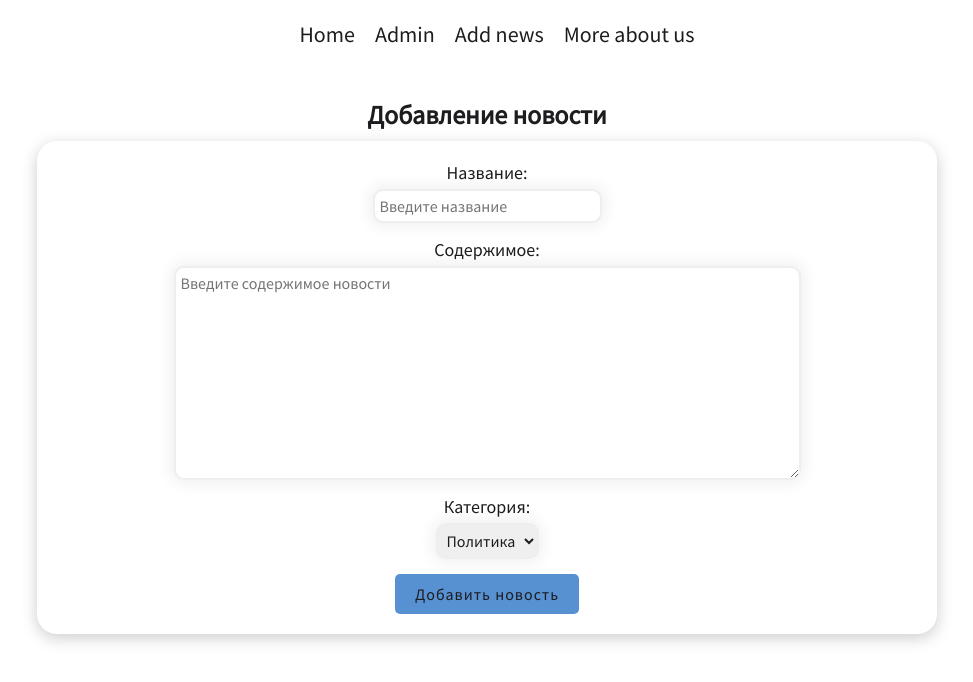
After one commit to sdfy-fly/news-site, a Django app: page /news/add-news in a window 1280 px wide. The commit adds this page. Shown: the top 682 px of the page, without its empty margins (153-1126 px from the left). Run offline with Django 4.2, Linux system fonts and the light colour scheme; data comes from the database, SQL or seed files in the repository; both versions use the stored data as it was after the commit.

Commit message:
add own news

```diff
--- /dev/null
+++ b/news/forms.py
@@ -0,0 +1,21 @@
+from django import forms
+from .models import Category
+
+class NewsForm(forms.Form):
+    title = forms.CharField(max_length=150, label='Название' , widget=forms.TextInput(
+        attrs={
+            "placeholder" : 'Введите название',
+        }
+    ))
+    content = forms.CharField(label='Содержимое' , widget=forms.Textarea(
+        attrs={
+            "rows" : 10,
+            "cols" : 70,
+            "placeholder" : 'Введите содержимое новости'
+        }
+    ))
+    category = forms.ModelChoiceField(
+        queryset=Category.objects.all() ,
+        label='Категория' ,
+        empty_label=None,
+    )
--- a/news/models.py
+++ b/news/models.py
@@ -7,6 +7,9 @@ class News(models.Model):
     content = models.TextField(blank=True , verbose_name='Содержимое')
     created_at = models.DateTimeField(auto_now_add=True,verbose_name='Дата')
     category = models.ForeignKey('Category' , on_delete= models.CASCADE , verbose_name='Категория')
+
+    def get_absolute_url(self):
+        return reverse('view_news' , kwargs={"news_id" : self.pk})
 
     def __str__(self) :
         return self.title
--- a/news/urls.py
+++ b/news/urls.py
@@ -4,5 +4,6 @@ from .views import *
 urlpatterns = [
     path('', index , name='home') ,
     path('category/<int:category_id>/' , get_category , name='category'),
-    path('news/<int:news_id>' , view_news , name='view_news')
+    path('news/<int:news_id>' , view_news , name='view_news'),
+    path('news/add-news' , add_news , name='add_news')
 ]
--- a/news/views.py
+++ b/news/views.py
@@ -1,6 +1,6 @@
-from django.shortcuts import render
+from django.shortcuts import render , get_object_or_404 , redirect
 from .models import News , Category
-
+from .forms import NewsForm
 
 def index(request):
 
@@ -25,7 +25,34 @@ def get_category(request , category_id) :
 def view_news(request , news_id):
 
     context = {
-        'news' : News.objects.get(pk=news_id)
+        # 'news' : News.objects.get(pk=news_id)
+        'news' : get_object_or_404(News , pk=news_id)
     }
 
     return render(request , 'news/view_news.html' , context)
+
+
+def add_news(request):
+
+    if request.method == 'POST' :
+        form = NewsForm(request.POST)
+
+        if form.is_valid():
+
+            title = form.cleaned_data['title']
+            content = form.cleaned_data['content']
+            category = form.cleaned_data['category']
+
+            new = News.objects.create( title=title , content=content , category=category)
+            # News.objects.create(**form.cleaned_data)
+            return redirect(new)
+
+
+    else :
+        form = NewsForm()
+
+    context = {
+        'form' : form
+    }
+
+    return render(request , 'news/add_news.html' , context)
--- /dev/null
+++ b/static/news/css/add_news.css
@@ -0,0 +1,73 @@
+
+.cardForm h1
+{
+    display: flex;
+    align-items: center;
+}
+
+.main_cards h1,p
+{
+    font-family: "SourceRegular";
+    font-size: 18px;
+    color : #1D1D1F;
+}
+
+.main_cards h1
+{
+    text-align: center;
+    padding-bottom: 10px;
+    font-size: 26px;
+}
+
+.form p
+{
+    display: flex;
+    align-items: center;
+    padding-bottom: 15px;
+    flex-direction: column;
+
+}
+
+.form
+{
+    display: flex;
+    align-items: center;
+    flex-direction: column;
+    padding: 20px;
+    border-radius: 20px;
+    box-shadow: 0 4px 16px #ccc;
+}
+
+.form_button {
+    padding: 10px 20px;
+    border: none;
+    border-radius: 5px;
+
+    font-family: "SourceRegular";
+    font-size: 16px;
+    color : #1D1D1F;
+
+    letter-spacing: 1px;
+    background-color: #5791d2;
+    outline: none;
+    cursor: pointer;
+    transition: 0.3s;
+}
+
+label
+{
+    padding-bottom: 5px;
+}
+
+input , select , textarea
+{
+    padding: 5px;
+    font-family: "SourceRegular";
+    font-size: 16px;
+    color : #1D1D1F;
+    border: 2px solid #eee;
+    box-shadow:0 0 15px 4px rgba(0,0,0,0.06);
+    border-radius:10px;
+
+    width: 100%;
+}
--- /dev/null
+++ b/templates/news/add_news.html
@@ -0,0 +1,36 @@
+{% extends 'news/index.html' %}
+{% load static %}
+
+
+{% block links %}
+    <link rel="stylesheet" href="{% static 'news/css/add_news.css' %}">
+{% endblock %}
+
+{% block title %}
+    Add new
+{% endblock %}
+
+{% block sidebar %}
+{%endblock%}
+
+
+
+{% block content %}
+
+    <div class="main_cards">
+
+        <div class="form_card">
+            <h1>Добавление новости</h1>
+            <form method="post" class="form">
+
+                {% csrf_token %}
+                {{ form.as_p }}
+
+                <button type="submit" class="form_button">Добавить новость</button>
+
+            </form>
+        </div>
+
+    </div>
+
+{% endblock %}
--- a/templates/news/includes/_header.html
+++ b/templates/news/includes/_header.html
@@ -1,5 +1,6 @@
 <div class="header">
     <a href="{% url 'home' %}" >Home</a>
     <a href="/admin" target="_blank">Admin</a>
+    <a href="{% url 'add_news' %}" >Add news</a>
     <a href="{% url 'home' %}" >More about us</a>
 </div>
--- a/templates/news/index.html
+++ b/templates/news/index.html
@@ -9,7 +9,7 @@
 
     <link rel="stylesheet" href="{% static 'news/css/style.css' %}">
     <link rel="stylesheet" href="{% static 'news/css/fonts.css' %}">
-
+    {% block links %}{% endblock %}
     <title>{% block title %}Main Page{% endblock %}</title>
 
 </head>
@@ -37,7 +37,7 @@
                 <h2> {{item.title}} </h2>
                 <p> {{ item.content|linebreaks|truncatechars:300 }} </p>
                 <p> Дата публикации : {{ item.created_at }} </p>
-                <a href="{% url 'view_news' item.pk %}">Read more...</a>
+                <a href="{{ item.get_absolute_url }}">Read more...</a>
             </div>
             {% endfor %}
         </div>
--- a/templates/news/view_news.html
+++ b/templates/news/view_news.html
@@ -13,7 +13,7 @@
         <h2> {{news.title}} </h2>
         <p> {{ news.content|linebreaks }} </p>
         <p> Дата публикации : {{ news.created_at }} </p>
-        <a href="{% url 'view_news' news.pk %}">Read more...</a>
+        <a href="{{ item.get_absolute_url }}">Read more...</a>
     </div>
 
 
```
Also changed, not shown: db.sqlite3.
